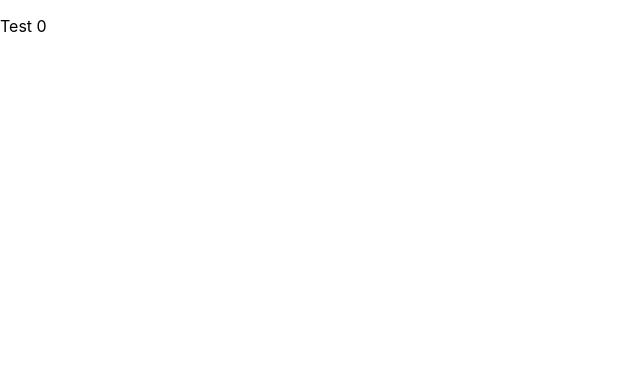
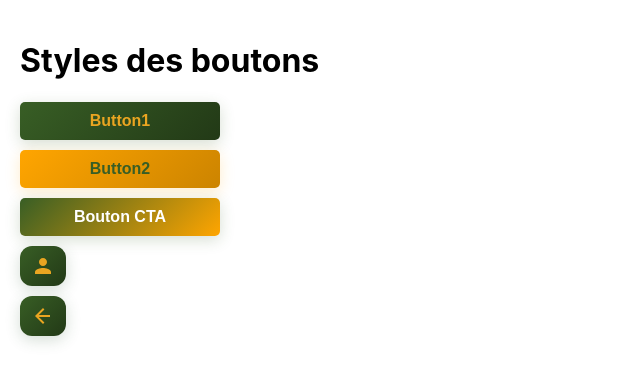
Before and after one commit to eat-eaze/new-eateaze-front, a React (Create React App) app: page / in a window 1280 px wide. Shown: the top 382 px of the page, without its empty margins (0-640 px from the left). Built offline with nearby package versions, Linux system fonts and the light colour scheme.

Commit message:
button finished

```diff
--- a/src/Component/modal/Modal.jsx
+++ b/src/Component/modal/Modal.jsx
@@ -1,4 +1,3 @@
-// import "../../style/component/modal/modal.scss";
 import "../../style/component/modal/modal.scss";
 import logo from "../../assets/logo.svg";
 import InputLabel from "../input/InputLabel";
--- a/src/page/Home.jsx
+++ b/src/page/Home.jsx
@@ -1,9 +1,25 @@
 import React from "react";
+import "../style/component/button/button.scss";
 
 function Home() {
     return (
-        <div>
-            <p>Test 0</p>
+        <div style={{ padding: "20px" }}>
+            <h1>Styles des boutons</h1>
+            <div style={{ display: "flex", gap: "10px", flexDirection: "column", maxWidth: "200px" }}>
+                <button className="button button--primary">Button1 </button>
+                <button className="button button--secondary">Button2</button>
+                <button className="button button--cta">Bouton CTA</button>
+                <button className="button button--profile">
+                    <svg xmlns="http://www.w3.org/2000/svg" viewBox="0 0 24 24" fill="#eaa521">
+                        <path d="M12 12c2.21 0 4-1.79 4-4s-1.79-4-4-4-4 1.79-4 4 1.79 4 4 4zm0 2c-2.67 0-8 1.34-8 4v2h16v-2c0-2.66-5.33-4-8-4z"/>
+                    </svg>
+                </button>
+                <button className="button button--return">
+                    <svg xmlns="http://www.w3.org/2000/svg" viewBox="0 0 24 24" fill="#eaa521">
+                        <path d="M19 11H7.83l5.59-5.59L12 4l-8 8 8 8 1.41-1.41L7.83 13H19v-2z"/>
+                    </svg>
+                </button>
+            </div>
         </div>
     );
 }
--- a/src/style/component/button/button.css
+++ b/src/style/component/button/button.css
@@ -30,4 +30,21 @@
   filter: brightness(1.1);
 }
 
+.button--profile {
+  background-color: #2E5C31;
+  width: 40px;
+  height: 40px;
+  padding: 8px;
+  border-radius: 8px;
+  display: flex;
+  align-items: center;
+  justify-content: center;
+  box-shadow: 0 2px 4px rgba(0, 0, 0, 0.1);
+}
+
+.button--profile:hover {
+  filter: brightness(1.1);
+  transform: translateY(-1px);
+}
+
 /*# sourceMappingURL=button.css.map */
--- a/src/style/component/button/button.scss
+++ b/src/style/component/button/button.scss
@@ -1,6 +1,8 @@
-$primary-color: #4CAF50;
+$primary-color: #385e25;
 $secondary-color: #FFA500;
-$text-color: #FFFFFF;
+$primary-text-color: #eaa521;
+$secondary-text-color: #385e25;
+$cta-text-color: #ffffff;
 $hover-brightness: 1.1;
 
 .button {
@@ -8,7 +10,7 @@ $hover-brightness: 1.1;
   padding: 10px 20px;
   font-size: 1rem;
   font-weight: 600;
-  color: $text-color;
+  color: inherit;
   text-align: center;
   text-decoration: none;
   border: none;
@@ -17,26 +19,169 @@ $hover-brightness: 1.1;
   transition: all 0.3s ease;
 
   &--primary {
-    background-color: $primary-color;
+    background: linear-gradient(135deg, $primary-color, darken($primary-color, 10%));
+    color: $primary-text-color;
+    box-shadow: 0 4px 15px rgba(56, 94, 37, 0.2);
+    position: relative;
+    z-index: 1;
+    overflow: hidden;
+
+    &::before {
+      content: '';
+      position: absolute;
+      top: 0;
+      left: 0;
+      width: 100%;
+      height: 100%;
+      background: linear-gradient(135deg, darken($primary-color, 10%), $primary-color);
+      opacity: 0;
+      z-index: -1;
+      transition: opacity 0.3s ease;
+    }
 
     &:hover {
-      filter: brightness($hover-brightness);
+      transform: translateY(-2px);
+      box-shadow: 0 6px 20px rgba(56, 94, 37, 0.3);
+
+      &::before {
+        opacity: 1;
+      }
+    }
+
+    &:active {
+      transform: translateY(1px);
+      box-shadow: 0 2px 10px rgba(56, 94, 37, 0.2);
     }
   }
 
   &--secondary {
-    background-color: $secondary-color;
+    background: linear-gradient(135deg, $secondary-color, darken($secondary-color, 10%));
+    color: $secondary-text-color;
+    box-shadow: 0 4px 15px rgba(255, 165, 0, 0.2);
+    position: relative;
+    z-index: 1;
+    overflow: hidden;
+
+    &::before {
+      content: '';
+      position: absolute;
+      top: 0;
+      left: 0;
+      width: 100%;
+      height: 100%;
+      background: linear-gradient(135deg, darken($secondary-color, 10%), $secondary-color);
+      opacity: 0;
+      z-index: -1;
+      transition: opacity 0.3s ease;
+    }
 
     &:hover {
-      filter: brightness($hover-brightness);
+      transform: translateY(-2px);
+      box-shadow: 0 6px 20px rgba(255, 165, 0, 0.3);
+
+      &::before {
+        opacity: 1;
+      }
+    }
+
+    &:active {
+      transform: translateY(1px);
+      box-shadow: 0 2px 10px rgba(255, 165, 0, 0.2);
     }
   }
 
   &--cta {
-    background: linear-gradient(to bottom right, $primary-color, $secondary-color);
+    background: linear-gradient(135deg, $primary-color, $secondary-color);
+    color: $cta-text-color;
+    box-shadow: 0 4px 15px rgba(56, 94, 37, 0.2);
+    border: none;
+    position: relative;
+    z-index: 1;
+    overflow: hidden;
+    transition: all 0.3s ease;
+
+    &::before {
+      content: '';
+      position: absolute;
+      top: 0;
+      left: 0;
+      width: 100%;
+      height: 100%;
+      background: linear-gradient(135deg, $secondary-color, $primary-color);
+      opacity: 0;
+      z-index: -1;
+      transition: opacity 0.3s ease;
+    }
 
     &:hover {
-      filter: brightness($hover-brightness);
+      transform: translateY(-2px);
+      box-shadow: 0 6px 20px rgba(56, 94, 37, 0.3);
+
+      &::before {
+        opacity: 1;
+      }
+    }
+
+    &:active {
+      transform: translateY(1px);
+      box-shadow: 0 2px 10px rgba(56, 94, 37, 0.2);
+    }
+  }
+
+  &--profile, &--return {
+    background: linear-gradient(135deg, $primary-color, darken($primary-color, 10%));
+    width: 46px;
+    height: 40px;
+    padding: 10px;
+    border-radius: 12px;
+    display: flex;
+    align-items: center;
+    justify-content: center;
+    box-shadow: 0 4px 15px rgba(46, 92, 49, 0.2);
+    overflow: visible;
+    position: relative;
+    z-index: 1;
+
+    &::before {
+      content: '';
+      position: absolute;
+      top: 0;
+      left: 0;
+      width: 100%;
+      height: 100%;
+      background: linear-gradient(135deg, darken($primary-color, 10%), $primary-color);
+      border-radius: 12px;
+      opacity: 0;
+      z-index: -1;
+      transition: opacity 0.3s ease;
+    }
+
+    svg {
+      width: 24px;
+      height: 24px;
+      transition: all 0.3s ease;
+    }
+
+    &:hover {
+      transform: translateY(-2px);
+      box-shadow: 0 6px 20px rgba(46, 92, 49, 0.3);
+
+      &::before {
+        opacity: 1;
+      }
+
+      svg {
+        transform: scale(1.1);
+      }
+    }
+
+    &:active {
+      transform: translateY(1px);
+      box-shadow: 0 2px 10px rgba(46, 92, 49, 0.2);
+
+      svg {
+        transform: scale(0.95);
+      }
     }
   }
 }
```
Also changed, not shown: src/Component/button/ProfileButton.tsx (added, +32 -0 lines).
